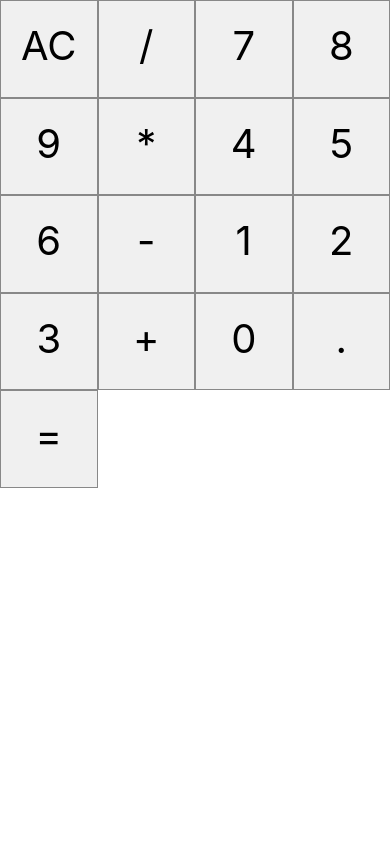
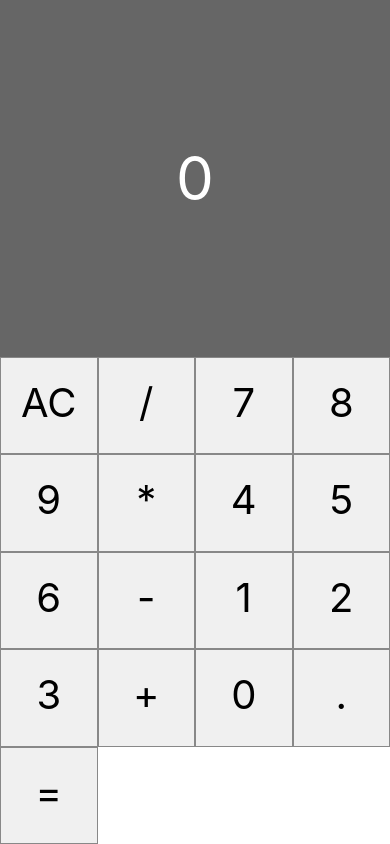
Before and after one commit to AlanSoaresDeOliveira/calculator, a React Native app: screen / in a window 390 px wide. Built offline with nearby package versions, Linux system fonts and the light colour scheme.

Commit message:
Create Display component

```diff
--- a/App.tsx
+++ b/App.tsx
@@ -1,10 +1,13 @@
-import React from 'react';
+import React, {useState} from 'react';
 import {View, StyleSheet} from 'react-native';
 import Button from './src/components/Button';
+import Display from './src/components/Display';
 
 const App = () => {
+  const [displayValue, setDisplayValue] = useState(0);
   return (
     <View style={styles.container}>
+      <Display value={displayValue} />
       <View style={styles.button}>
         <Button label="AC" />
         <Button label="/" />
--- /dev/null
+++ b/src/components/Display.tsx
@@ -0,0 +1,26 @@
+import React from 'react';
+import {View, Text, StyleSheet} from 'react-native';
+
+const styles = StyleSheet.create({
+  Display: {
+    flex: 1,
+    padding: 20,
+    justifyContent: 'center',
+    backgroundColor: 'rgba(0,0,0,0.6)',
+    alignItems: 'center',
+  },
+  displayValue: {
+    fontSize: 60,
+    color: '#fff',
+  },
+});
+
+export default (props) => {
+  return (
+    <View style={styles.Display}>
+      <Text style={styles.displayValue} numberOfLines={1}>
+        {props.value}
+      </Text>
+    </View>
+  );
+};
```
